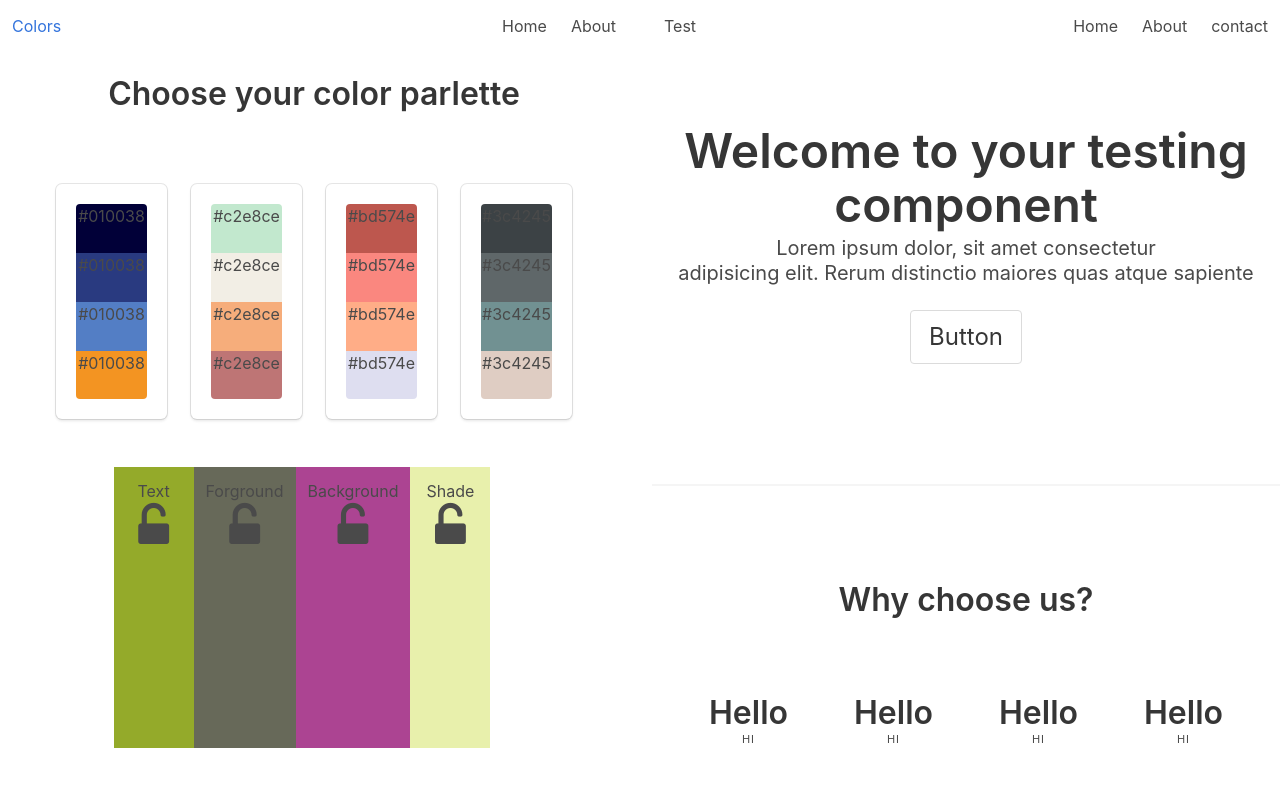
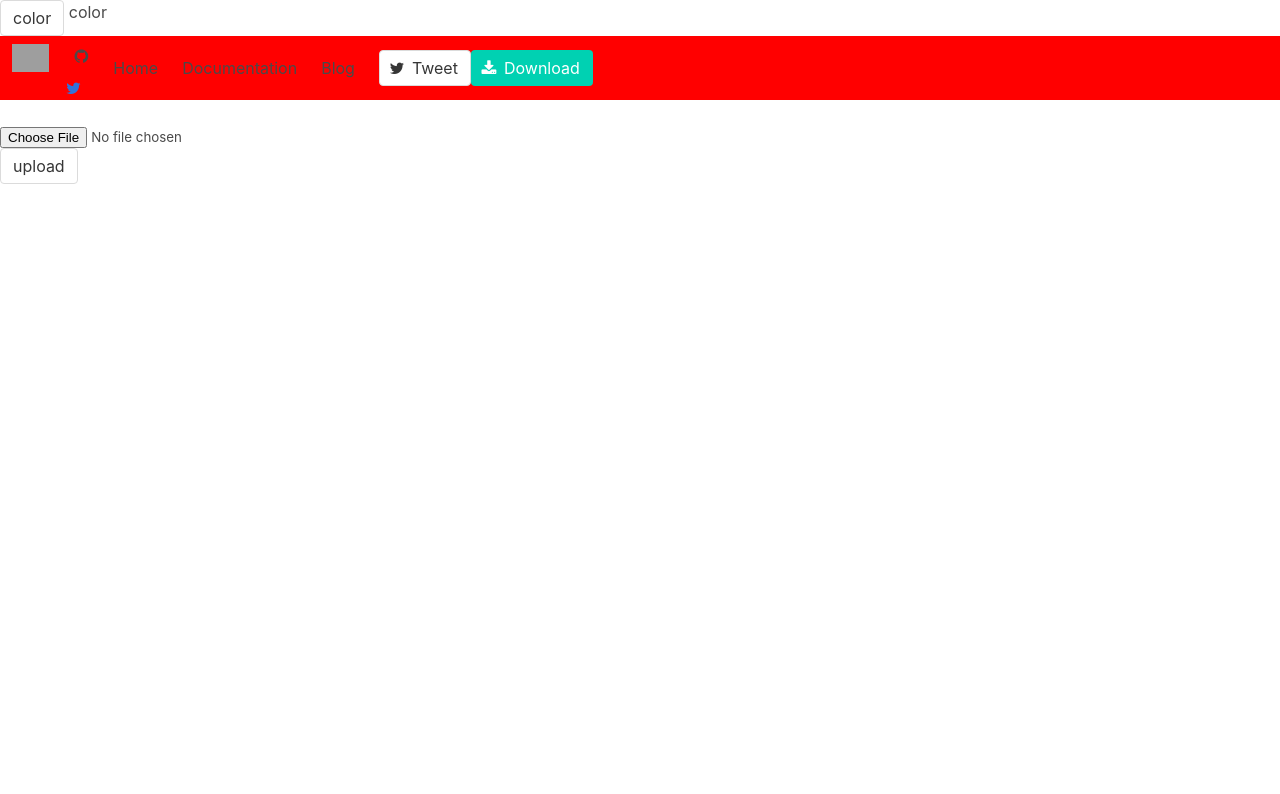
Before and after one commit to phantomzidane/colors, an Angular app: page / in a window 1280 px wide. Shown: the top 794 px of the page. Built offline with nearby package versions, Linux system fonts and the light colour scheme; grey boxes are pictures that could not be loaded.

Commit message:
destroyed the project again

```diff
--- a/src/app/app.component.html
+++ b/src/app/app.component.html
@@ -1,4 +1,4 @@
-<div class="body">
+<!-- <div class="body">
    <div class="columns">
      <div class="column is-6 first">
        <div class="columns">
@@ -151,4 +151,14 @@
         </div>
       </footer>
    </div>
-</div>
+</div>  -->
+
+<button class="button" (click)="col()">color</button>
+{{state}}
+<div (click)="test($event)" id="ok"></div>
+
+<br>
+<form>
+   <input type="file" name="data" id="" (change)="onFileUpload($event)">
+</form>
+<button class="button" (click)="readTextFile()">upload</button>
--- a/src/app/app.component.ts
+++ b/src/app/app.component.ts
@@ -1,5 +1,6 @@
 import { Component } from '@angular/core';
 import {Colors} from "./data.services";
+
 
 @Component({
   selector: 'app-root',
@@ -10,11 +11,81 @@ export class AppComponent {
   title = 'color';
   public data;
   public colors;
+  public state="color";
+  public url="./assets"
+  public file:File;
+  public page=`
+  <head>
+  <meta charset="utf-8">
+  <title>Color</title>
+  <base href="/">
+  <meta name="viewport" content="width=device-width, initial-scale=1">
+
+  <link rel="stylesheet" href="assets/my.css">
+</head>
+  <nav class="navbar">
+  <div class="navbar-left">
+    <a class="navbar-item" href="http://bulma.io">
+      <img src="http://bulma.io/images/bulma-logo.png" alt="Bulma logo">
+    </a>
+  </div>
+
+  <div class="navbar-center">
+    <a class="navbar-item">
+      <span class="icon">
+        <i class="fa fa-github"></i>
+      </span>
+    </a>
+    <a class="nav-item">
+      <span class="icon">
+        <i class="fa fa-twitter"></i>
+      </span>
+    </a>
+  </div>
+
+  <!-- This "nav-toggle" hamburger menu is only visible on mobile -->
+  <!-- You need JavaScript to toggle the "is-active" class on "nav-menu" -->
+  <span class="navbar-toggle">
+    <span></span>
+    <span></span>
+    <span></span>
+  </span>
+
+  <!-- This "nav-menu" is hidden on mobile -->
+  <!-- Add the modifier "is-active" to display it on mobile -->
+  <div class="navbar-right navbar-menu">
+    <a class="navbar-item">
+      Home
+    </a>
+    <a class="navbar-item">
+      Documentation
+    </a>
+    <a class="navbar-item">
+      Blog
+    </a>
+
+    <span class="navbar-item">
+      <a class="button" >
+        <span class="icon">
+          <i class="fa fa-twitter"></i>
+        </span>
+        <span>Tweet</span>
+      </a>
+      <a class="button is-primary">
+        <span class="icon">
+          <i class="fa fa-download"></i>
+        </span>
+        <span>Download</span>
+      </a>
+    </span>
+  </div>
+</nav>`;
   constructor(private resu:Colors){}
 
   ngOnInit(){
     this.resu.getColors()
     .subscribe(resu => this.data = resu );
+    document.querySelector('#ok').innerHTML=this.page;
   }
   change(id){
     this.colors = {
@@ -24,4 +95,45 @@ export class AppComponent {
       "c4":this.data[id].c4,
     }
   }
+  test(event){
+    event.target.href="#";
+    if(this.state=="color"){
+
+      event.target.style.color="red";
+    }
+    else{
+      event.target.href="#";
+      event.target.style.backgroundColor="blue";
+    }
+    event.target.classList.add("how")
+    console.log(event)
+  }
+  col(){
+    if(this.state=="color"){
+      this.state="background-color";
+    }
+    else{
+      this.state="color";
+    }
+  }
+  onFileUpload(event){
+    this.file=event.target.files[0];
+    console.log(this.file)
+    console.log(event)
+  }
+  readTextFile(){
+    // const fd= new FormData();
+    // fd.append("index",this.file, this.file.name)
+    // this.http.post(this.url,fd)
+    // .subscribe(res=>{
+    //   console.log(res)
+    // })
+    let redfile= new FileReader();
+    redfile.onload = (e) =>{
+      this.page=e.target.result.toString()
+      document.querySelector('#ok').innerHTML=this.page;
+    }
+    redfile.readAsText(this.file);
+  }
+
 }
--- /dev/null
+++ b/src/assets/my.css
@@ -0,0 +1,3 @@
+div{
+    background-color: red;
+}
```
